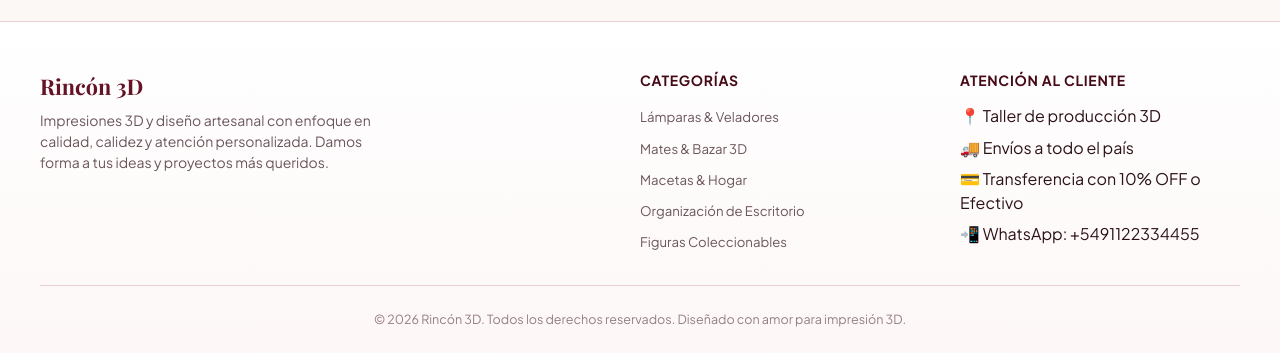
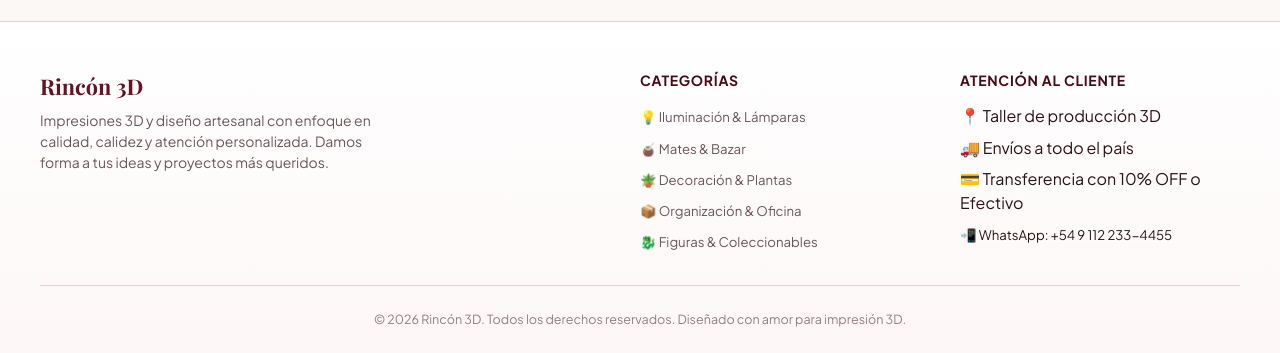
Before and after one commit to TomaasVegaa/Rincon3D, a PHP site: page /index.php in a window 1280 px wide. Shown: the part 2650-3003 px from the top of the page. Run offline with PHP 8.4, Linux system fonts and the light colour scheme; data comes from the database, SQL or seed files in the repository; some web fonts are replaced.

Commit message:
feat: make footer categories dynamic from database and format clickable WhatsApp link

```diff
--- a/index.php
+++ b/index.php
@@ -508,11 +508,17 @@ $categories = getCategories();
         <div class="footer-col">
           <h4>Categorías</h4>
           <ul>
-            <li><a href="javascript:void(0)" onclick="document.querySelector('.cat-pill[data-category=\'iluminacion\']').click()">Lámparas & Veladores</a></li>
-            <li><a href="javascript:void(0)" onclick="document.querySelector('.cat-pill[data-category=\'mates\']').click()">Mates & Bazar 3D</a></li>
-            <li><a href="javascript:void(0)" onclick="document.querySelector('.cat-pill[data-category=\'decoracion\']').click()">Macetas & Hogar</a></li>
-            <li><a href="javascript:void(0)" onclick="document.querySelector('.cat-pill[data-category=\'organizacion\']').click()">Organización de Escritorio</a></li>
-            <li><a href="javascript:void(0)" onclick="document.querySelector('.cat-pill[data-category=\'figuras\']').click()">Figuras Coleccionables</a></li>
+            <?php if (!empty($categories)): ?>
+              <?php foreach ($categories as $cat): ?>
+                <li>
+                  <a href="javascript:void(0)" onclick="const p = document.querySelector('.cat-pill[data-category=\'<?php echo htmlspecialchars($cat['slug']); ?>\']'); if(p){ p.click(); document.querySelector('.catalog-toolbar-section')?.scrollIntoView({behavior:'smooth'}); }">
+                    <?php echo !empty($cat['icono']) ? htmlspecialchars($cat['icono']) . ' ' : ''; ?><?php echo htmlspecialchars($cat['nombre']); ?>
+                  </a>
+                </li>
+              <?php endforeach; ?>
+            <?php else: ?>
+              <li><a href="javascript:void(0)" onclick="document.querySelector('.cat-pill[data-category=\'all\']')?.click()">Ver Catálogo</a></li>
+            <?php endif; ?>
           </ul>
         </div>
         <div class="footer-col">
@@ -521,7 +527,20 @@ $categories = getCategories();
             <li>📍 Taller de producción 3D</li>
             <li>🚚 Envíos a todo el país</li>
             <li>💳 Transferencia con 10% OFF o Efectivo</li>
-            <li>📲 WhatsApp: +<?php echo WHATSAPP_PHONE; ?></li>
+            <?php
+              $cleanPhone = preg_replace('/[^0-9]/', '', WHATSAPP_PHONE);
+              $displayPhone = WHATSAPP_PHONE;
+              if (strlen($cleanPhone) === 13 && strpos($cleanPhone, '549') === 0) {
+                  $displayPhone = '+54 9 ' . substr($cleanPhone, 3, 3) . ' ' . substr($cleanPhone, 6, 3) . '-' . substr($cleanPhone, 9);
+              } elseif (strlen($cleanPhone) >= 10) {
+                  $displayPhone = '+' . $cleanPhone;
+              }
+            ?>
+            <li>
+              <a href="https://wa.me/<?php echo $cleanPhone; ?>?text=<?php echo urlencode('¡Hola! Me gustaría hacer una consulta sobre la tienda online.'); ?>" target="_blank" rel="noopener noreferrer" style="color: inherit; text-decoration: underline; text-decoration-color: rgba(255,255,255,0.4);">
+                📲 WhatsApp: <?php echo htmlspecialchars($displayPhone); ?>
+              </a>
+            </li>
           </ul>
         </div>
       </div>
```
